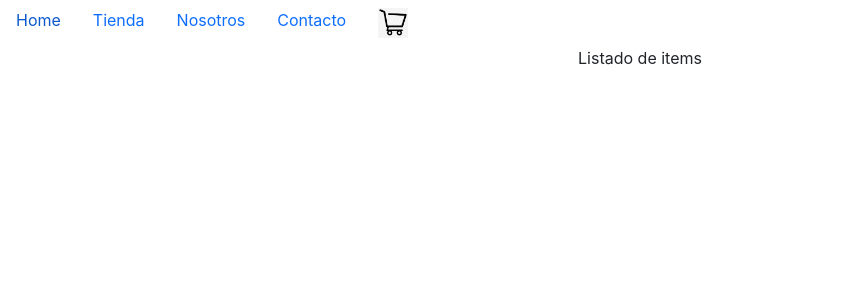
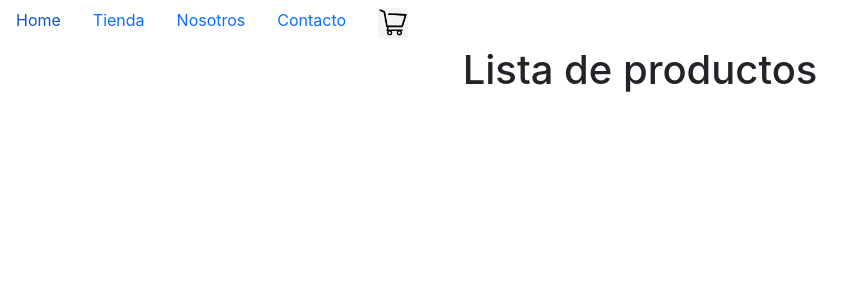
Before and after one commit to manu189/revaccine-shop, a React (Create React App) app: page / in a window 1280 px wide. Shown: the top 300 px of the page, without its empty margins (0-862 px from the left). Built offline with nearby package versions, Linux system fonts and the light colour scheme.

Commit message:
Se agrego carpeta assets y pasaje de props

```diff
--- a/src/App.js
+++ b/src/App.js
@@ -2,13 +2,20 @@ import logo from './logo.svg';
 import './App.css';
 import Navbar from './components/NavBar';
 import ItemListContainer from './components/ItemListContainer';
+import React from 'react';
 
 function App() {
   return (
-    <div className="App">
-      <Navbar />
-      <ItemListContainer />
-    </div>
+    <React.Fragment>
+      <div className="App">
+        {/* <header className="App-header">
+
+
+        </header> */}
+        <Navbar />
+        <ItemListContainer title="Lista de productos"/>
+      </div>
+    </React.Fragment>
   );
 }
 
--- a/src/components/CartWidget.js
+++ b/src/components/CartWidget.js
@@ -3,7 +3,7 @@ import React from "react";
 function CartWidget(){
     return <>
         <div>
-        <a class="nav-link" aria-current="page" href="#"><img className="cart-widget-img" width='30' src={require("./cart-widget.png")} alt="cart-widget"/></a>
+        <a class="nav-link" aria-current="page" href="#"><img className="cart-widget-img" width='30' src={require("../assets//cart-widget.png")} alt="cart-widget"/></a>
         </div>
     </>;
 }
--- a/src/components/ItemListContainer.js
+++ b/src/components/ItemListContainer.js
@@ -1,11 +1,18 @@
 import React from "react";
 
-function ItemListContainer(){
-    return <>
-        <div>
-        <p>Listado de items</p>
-        </div>
-    </>;
+// function ItemListContainer(){
+//     return <>
+//         <div>
+//         <p>Listado de items</p>
+//         </div>
+//     </>;
+// }
+
+const ItemListContainer = (props) => {
+    console.log('props',props)
+    return(
+       <h1>{props.title}</h1>
+        )
 }
 
 export default ItemListContainer;
```
Also changed, not shown: src/assets/cart-widget.png (renamed from src/components/cart-widget.png).
